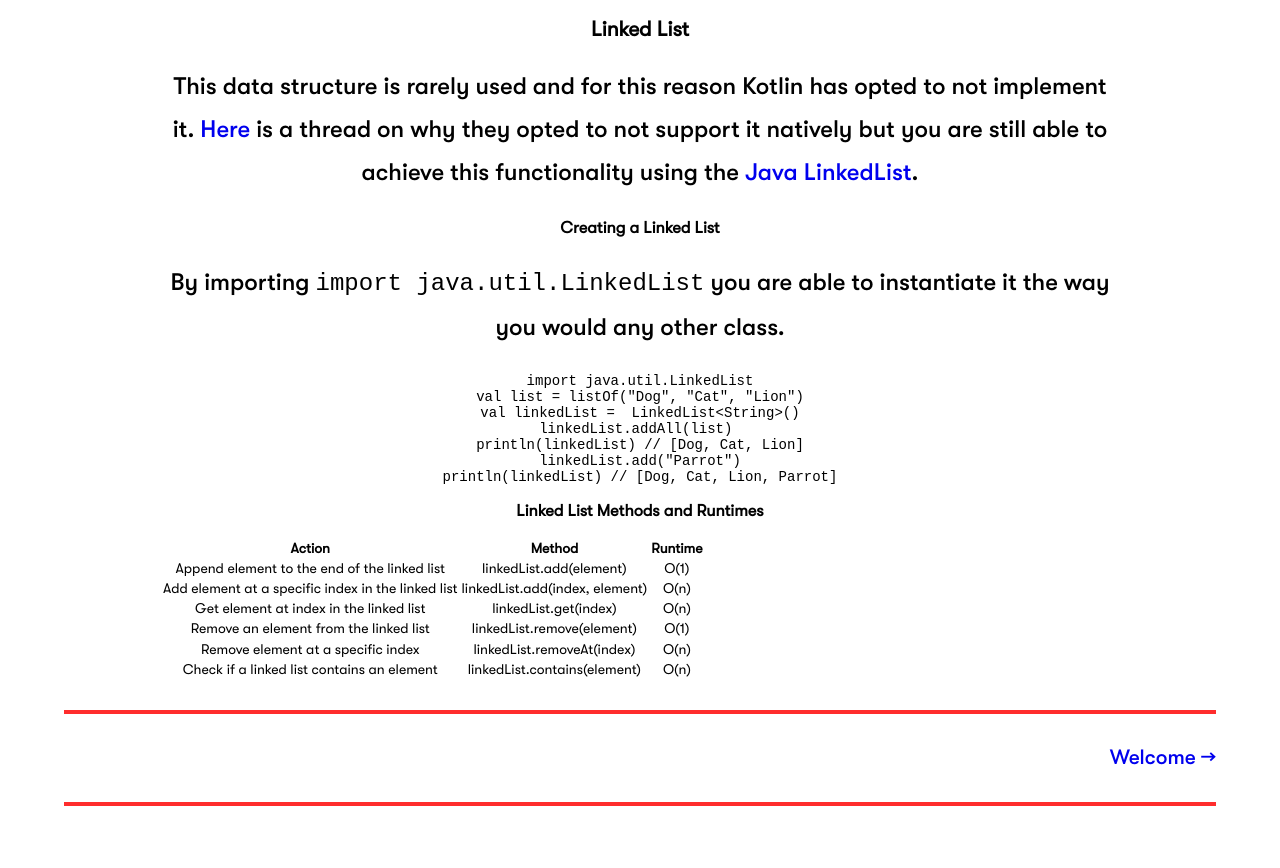
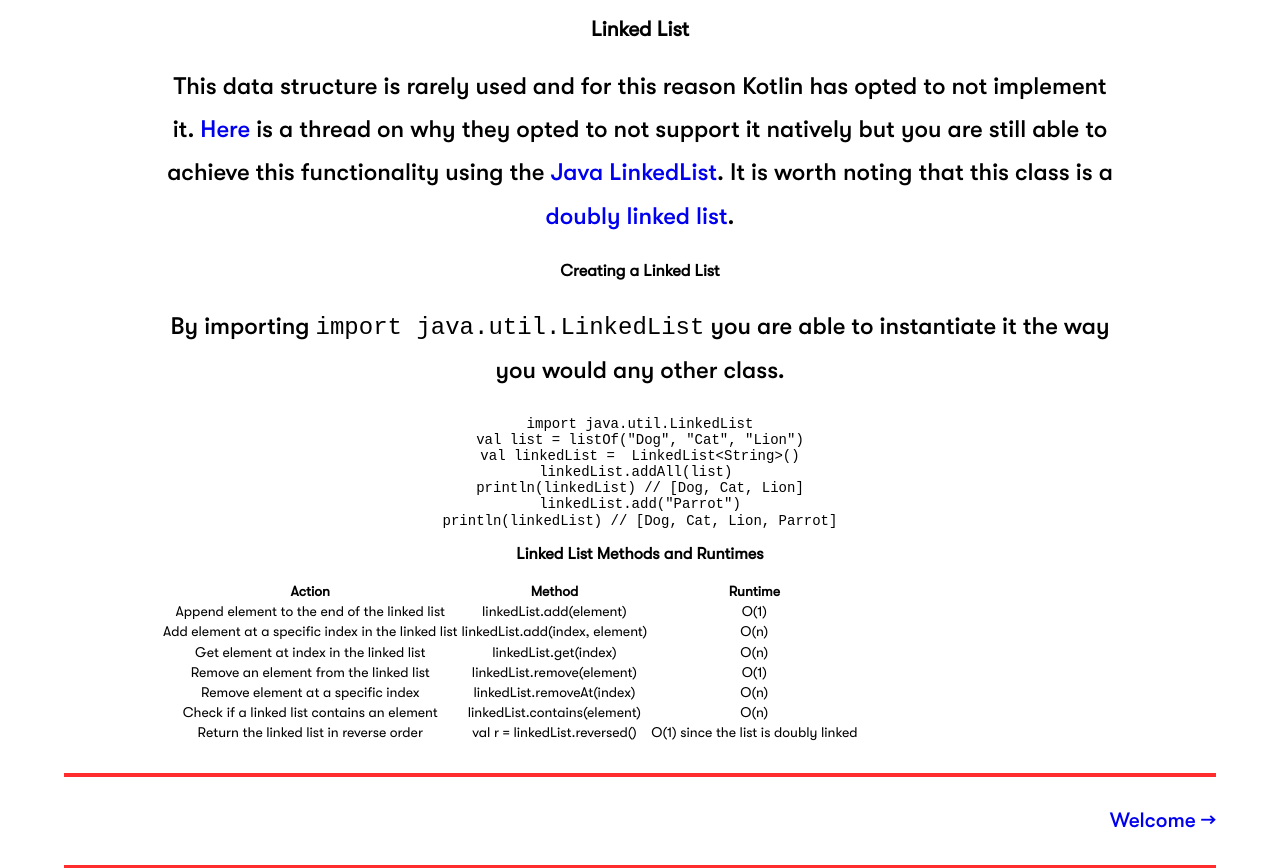
Before and after one commit to owencraston/owencraston.github.io, a Gatsby site: page /post-2/ in a window 1280 px wide. Shown: the part 3124-3992 px from the top of the page. Built offline with nearby package versions, Linux system fonts and the light colour scheme; Gatsby itself is replaced by a stand-in of ours; some packages are replaced by stand-ins of ours; code samples lack their colours.

Commit message:
more linked list

````diff
--- a/src/data/blog/post-2/index.md
+++ b/src/data/blog/post-2/index.md
@@ -99,7 +99,7 @@ val numbers = mutableListOf(1, 2, 3, 4)
 | Return list as an array                                                                                                                                     | val arr = list.toTypedArray()                                                                | O(n)                                                                                                                             |
 
 ## Linked List
-This data structure is rarely used and for this reason Kotlin has opted to not implement it. [Here](https://discuss.kotlinlang.org/t/why-kotlin-does-not-provide-linkedlist-implementation/15991) is a thread on why they opted to not support it natively but you are still able to achieve this functionality using the [Java LinkedList](https://docs.oracle.com/javase/7/docs/api/java/util/LinkedList.html).
+This data structure is rarely used and for this reason Kotlin has opted to not implement it. [Here](https://discuss.kotlinlang.org/t/why-kotlin-does-not-provide-linkedlist-implementation/15991) is a thread on why they opted to not support it natively but you are still able to achieve this functionality using the [Java LinkedList](https://docs.oracle.com/javase/7/docs/api/java/util/LinkedList.html). It is worth noting that this class is a [doubly linked list](https://en.wikipedia.org/wiki/Doubly_linked_list).
 
 ### Creating a Linked List
 By importing `import java.util.LinkedList` you are able to instantiate it the way you would any other class.
@@ -113,11 +113,12 @@ linkedList.add("Parrot")
 println(linkedList) // [Dog, Cat, Lion, Parrot]
 ```
 ### Linked List Methods and Runtimes
-| Action                                             | Method                         | Runtime |
-|----------------------------------------------------|--------------------------------|---------|
-| Append element to the end of the linked list       | linkedList.add(element)        | O(1)    |
-| Add element at a specific index in the linked list | linkedList.add(index, element) | O(n)    |
-| Get element at index in the linked list            | linkedList.get(index)          | O(n)    |
-| Remove an element from the linked list             | linkedList.remove(element)     | O(1)    |
-| Remove element at a specific index                 | linkedList.removeAt(index)     | O(n)    |
-| Check if a linked list contains an element         | linkedList.contains(element)   | O(n)    |
+| Action                                             | Method                         | Runtime                              |
+|----------------------------------------------------|--------------------------------|--------------------------------------|
+| Append element to the end of the linked list       | linkedList.add(element)        | O(1)                                 |
+| Add element at a specific index in the linked list | linkedList.add(index, element) | O(n)                                 |
+| Get element at index in the linked list            | linkedList.get(index)          | O(n)                                 |
+| Remove an element from the linked list             | linkedList.remove(element)     | O(1)                                 |
+| Remove element at a specific index                 | linkedList.removeAt(index)     | O(n)                                 |
+| Check if a linked list contains an element         | linkedList.contains(element)   | O(n)                                 |
+| Return the linked list in reverse order            | val r = linkedList.reversed()  | O(1) since the list is doubly linked |
````
